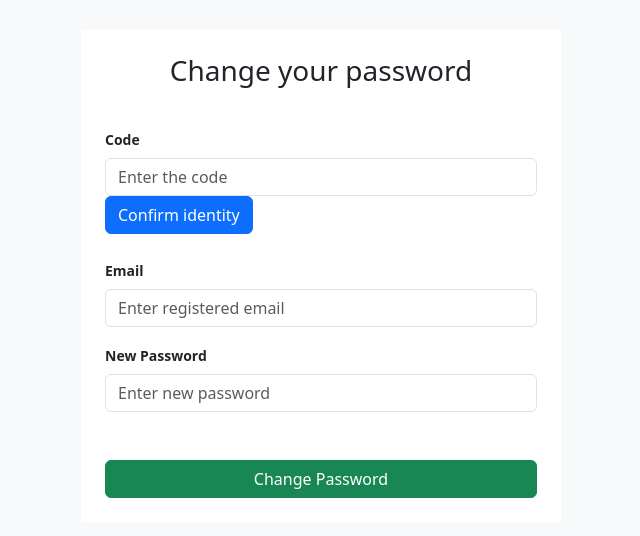
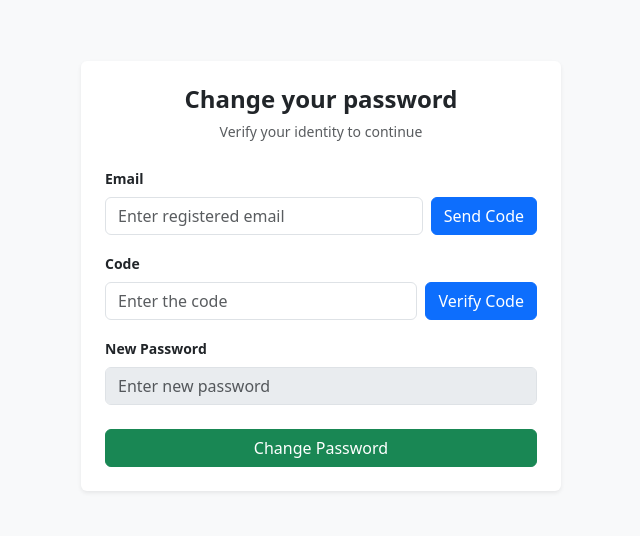
Before and after one commit to Adii-tii/expense-client, a React app: page /reset-password in a window 1280 px wide. Shown: the part 124-660 px from the top of the page, without its empty margins (319-959 px from the left). Built offline with nearby package versions, Linux system fonts and the light colour scheme; no server answers; the HTML template or start-up script is replaced by a standard one.

Commit message:
modified buttons behavior

```diff
--- a/src/pages/ResetPassword.jsx
+++ b/src/pages/ResetPassword.jsx
@@ -1,63 +1,218 @@
-import { useState } from "react";
+import {useState } from "react";
 import Button from "react-bootstrap/Button";
+import axios from "axios";
+import { useNavigate } from "react-router-dom";
 
 function ResetPassword(){
     const [errors, setErrors] = useState();
+    const navigate = useNavigate();
+    const [message, setMessages] = useState();
+    const [codeSent, setCodeSent] = useState(false);
+    const [isVerified, setIsVerified] = useState(false);
     const [formData, setFormData] = useState({
-        token:'',
+        code:'',
         email:'',
-        password:''
+        newPassword:''
     })
-    const handleFormSubmit = () => {
 
+    const [isDisabled, setIsDisabled] = useState(true);
+
+    const handleGenerateCode = async() => {
+        if (!formData.email) {
+        setErrors({ email: "Email is required" });
+        return;
+    }
+        try{
+            const res = await axios.post("http://localhost:5001/auth/generate-code", {email: formData.email});
+            console.log(res);
+            setCodeSent(true);
+        } catch (error){
+            console.log(error);
+        }
+    }
+
+    const handleChange = (event) => {
+        const { name, value } = event.target;
+        setFormData({
+            ...formData,
+            [name]: value,
+        });
+
+        setErrors(prev => ({
+            ...prev,
+            [name]: null,
+            general: null,
+        }));
+
+    }
+
+    const handleVerifyCode = async() => {
+        try{
+            const {code, email} = formData;
+            const res = await axios.post("http://localhost:5001/auth/verify-code", {code, email});
+
+            if(res.data.success){
+                console.log("code has been verified");
+                setIsVerified(true);
+                setIsDisabled(false);
+            }
+
+            if(res.data.success === false){
+                console.log("invalid code");
+                setErrors({code: "Invalid code entered. Try again."})
+            }
+        } catch (error){
+            console.log(error);
+        }
+    }
+
+    const handleFormSubmit = async () => {
+        event.preventDefault();
+        const {email, newPassword} = formData;
+        try{
+            const res = await axios.post("http://localhost:5001/auth/reset-password", {email, newPassword});
+            console.log(res);
+
+            if(res.status === 200){
+                setMessages({general: "Password reset successful. You can now log in with your new password."});
+            }
+
+            navigate('/login');
+        } catch (error) {
+            console.log(error);
+
+            setErrors({
+                general: error.response?.data?.message
+                    || "Could not reset password. Try again later."
+        });
+    }
     }
 
     return(
         <div className="d-flex justify-content-center align-items-center vh-100 bg-light">
-          <div className="bg-white p-4"
-            style={{ width: "480px" }}>
+            <div
+                className="bg-white p-4 rounded shadow-sm"
+                style={{ width: "480px" }}
+            >
                 <form onSubmit={handleFormSubmit}>
-            <div className="text-center mb-10">
-                <h3>Change your password</h3>
+                <div className="text-center mb-4">
+                    <h4 className="fw-bold">Change your password</h4>
+                    <p className="text-muted small mb-0">
+                    Verify your identity to continue
+                    </p>
+
+                    {errors?.general && (
+                    <div className="text-danger text-center mb-3">
+                        {errors.general}
+                    </div>
+                    )}
+
+                    {message?.general && (
+                    <div className="text-success text-center mb-3">
+                        {message.general}
+                    </div>
+                    )}
                 </div>
 
-            <div className="form-inline">
-                <div>
+
+                {/* Email */}
+                <div className="d-flex align-items-end gap-2 mb-3">
+                    <div className="grow">
+                        <label className="form-label small fw-bold">Email</label>
+                        <input
+                        type="email"
+                        className="form-control"
+                        placeholder="Enter registered email"
+                        name="email"
+                        value={formData.email}
+                        onChange={handleChange}
+                        />
+                    </div>
+                    {codeSent ? (
+                        <Button
+                        type="button"
+                        className="btn btn-success"
+                        style={{ height: "38px" }}
+                        disabled>Code Sent</Button>) :
+                        (<Button
+                        type="button"
+                        className="btn btn-primary"
+                        style={{ height: "38px" }}
+                        onClick={handleGenerateCode}
+                        >
+                        Send Code
+                        </Button>)}
+                </div>
+                {errors?.email && (
+                    <div className="text-danger small mb-3">
+                    {errors.email}
+                    </div>
+                )}
+
+                {/* Code + Button */}
+                <div className="d-flex align-items-end gap-2 mb-3">
+                    <div className="flex-grow-1">
                     <label className="form-label small fw-bold">Code</label>
                     <input
                         type="text"
                         className="form-control"
-                    placeholder="Enter the code "
-                    />
-                </div>
-                <button type="submit" class="btn btn-primary mb-2">Confirm identity</button>
-            </div>
-
-            <div className="mt-3">
-                <label className="form-label small fw-bold">Email</label>
-                <input
-                type="text"
-                className="form-control"
-                placeholder="Enter registered email"
+                        placeholder="Enter the code"
+                        name="code"
+                        value={formData.code}
+                        onChange={handleChange}
                     />
                     </div>
 
-            <div className="mt-3 mb-5">
+                    {isVerified ? (
+                        <Button
+                        type="button"
+                        className="btn btn-success"
+                        style={{ height: "38px" }}
+                        disabled>
+                        Verified
+                        </Button>) :
+
+                        (<Button
+                        type="button"
+                        className="btn btn-primary"
+                        style={{ height: "38px" }}
+                        onClick={handleVerifyCode}
+                        >
+                        Verify Code
+                        </Button>)}
+                </div>
+                {errors?.code && (
+                    <div className="text-danger small mb-3">
+                    {errors.code}
+                    </div>
+                )}
+
+                {/* New Password */}
+                <div className="mb-4">
                     <label className="form-label small fw-bold">New Password</label>
                     <input
-                type="text"
+                    type="password"
                     className="form-control"
                     placeholder="Enter new password"
+                    disabled={isDisabled}
+                    name="newPassword"
+                    value={formData.newPassword}
+                    onChange={handleChange}
                     />
                 </div>
+                {errors?.newPassword && (
+                    <div className="text-danger small mb-3">
+                        {errors.newPassword}
+                    </div>
+                )}
 
-            <Button type="submit" variant="success" className="w-100">
+                <button type="submit" className="btn btn-success w-100" disable={isDisabled}>
                     Change Password
-            </Button>
-
+                </button>
                 </form>
             </div>
             </div>
+
     )
 }
 
```
Lines whose indentation alone changed are shown as unchanged.
